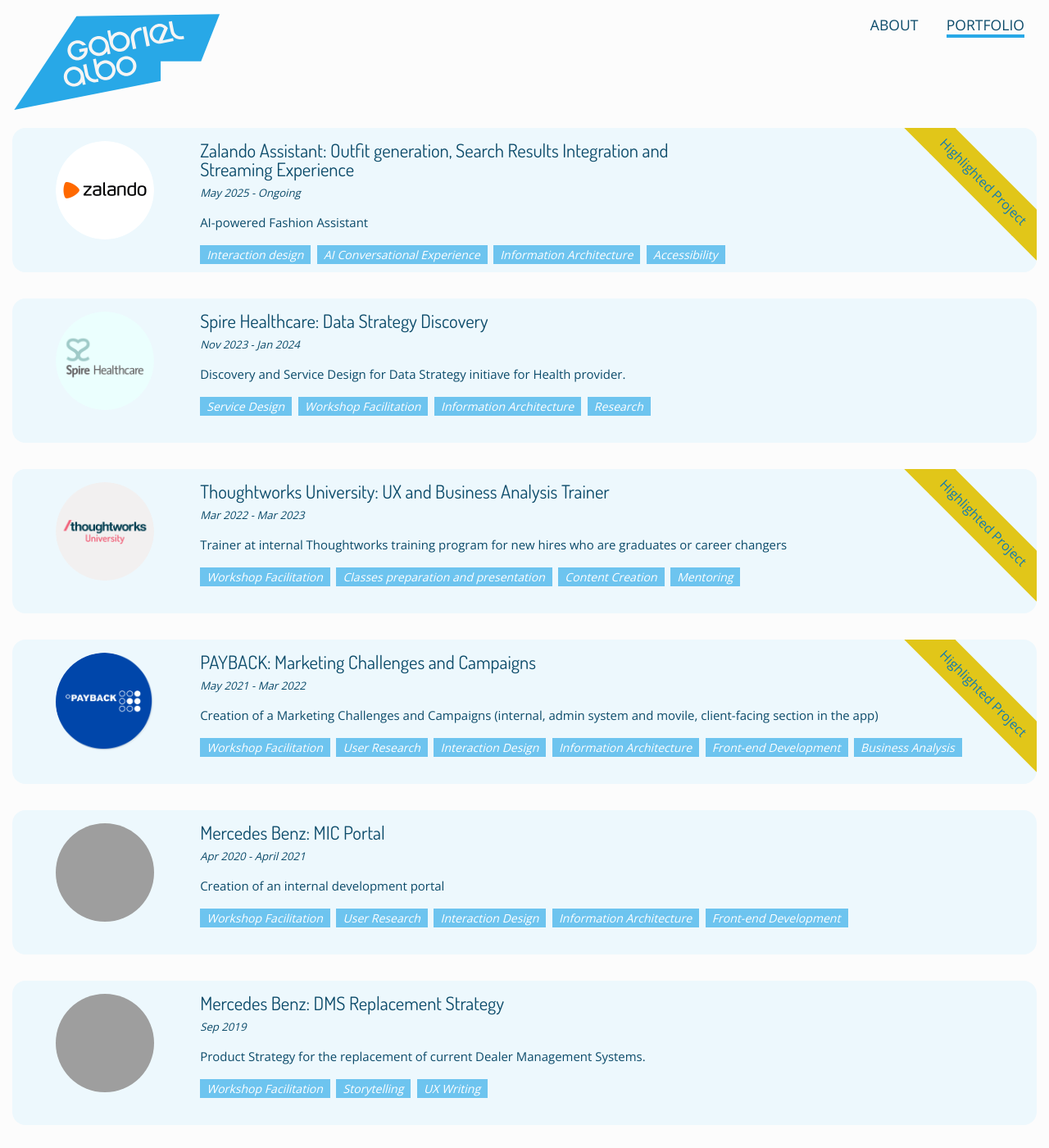
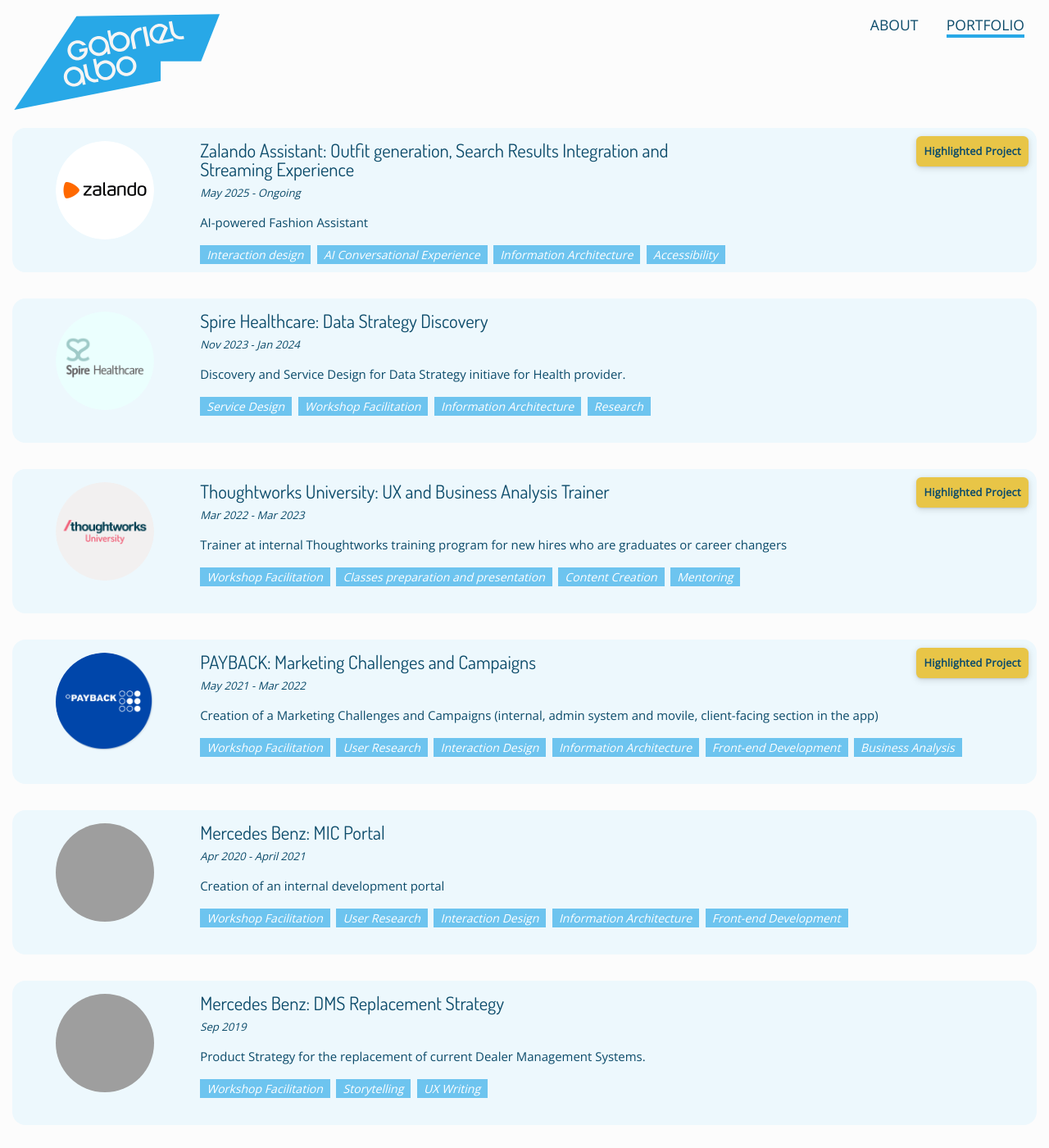
Before and after one commit to albogabriel/gabrielalbo.com, a Jekyll site: the page built from portfolio/index.html, in a window 1280 px wide and 1400 px high. Shown: the whole window at 82% size. Built offline with Jekyll 4.4.1, drawn with Linux system fonts in a browser that asks for light colours; grey boxes are pictures that could not be loaded.

Commit message:
Changing Highlighted project from ribbon to a badge

```diff
--- a/css/screen.scss
+++ b/css/screen.scss
@@ -40,6 +40,9 @@
 $main-blue-color: #28A8E7;
 $darker-main-blue-color: #147CAF;
 $darkest-main-blue-color: #0c4b6a;
+
+/* Accent yellow for highlight badge (harmonizes with blue palette) */
+$highlight-badge: #e8c547;
 
 /* Green Theme */
 /*
@@ -588,35 +591,25 @@
   }
 }
 
+/* Floating highlight badge (replaces ribbon) */
 .ribbon {
   margin: 0;
-  padding: 0;
-  background: #e1c619;
-  color: $darker-main-color;
-  font-weight: 400;
-  padding:0.5em 0;
+  padding: 0.35em 0.75em;
+  background: $highlight-badge;
+  color: $darkest-main-color;
+  font-weight: 600;
+  font-size: 0.8em;
+  letter-spacing: 0.02em;
   position: absolute;
-  top:0;
-  right:0;
-  transform: translateX(30%) translateY(0%) rotate(45deg);
-  transform-origin: top left;
+  top: 0.75em;
+  right: 0.75em;
+  border-radius: 0.5em;
+  box-shadow: 0 2px 8px rgba(0, 0, 0, 0.15), 0 1px 2px rgba(0, 0, 0, 0.1);
+  z-index: 1;
 }
 .ribbon:before,
 .ribbon:after {
-  content: '';
-  position: absolute;
-  top:0;
-  margin: 0 -1px; /* tweak */
-  width: 100%;
-  height: 100%;
-  background: #e1c619;
-}
-.ribbon:before {
-  right:100%;
-}
-
-.ribbon:after {
-  left:100%;
+  content: none;
 }
 
 p.contact-icons-container {
```
